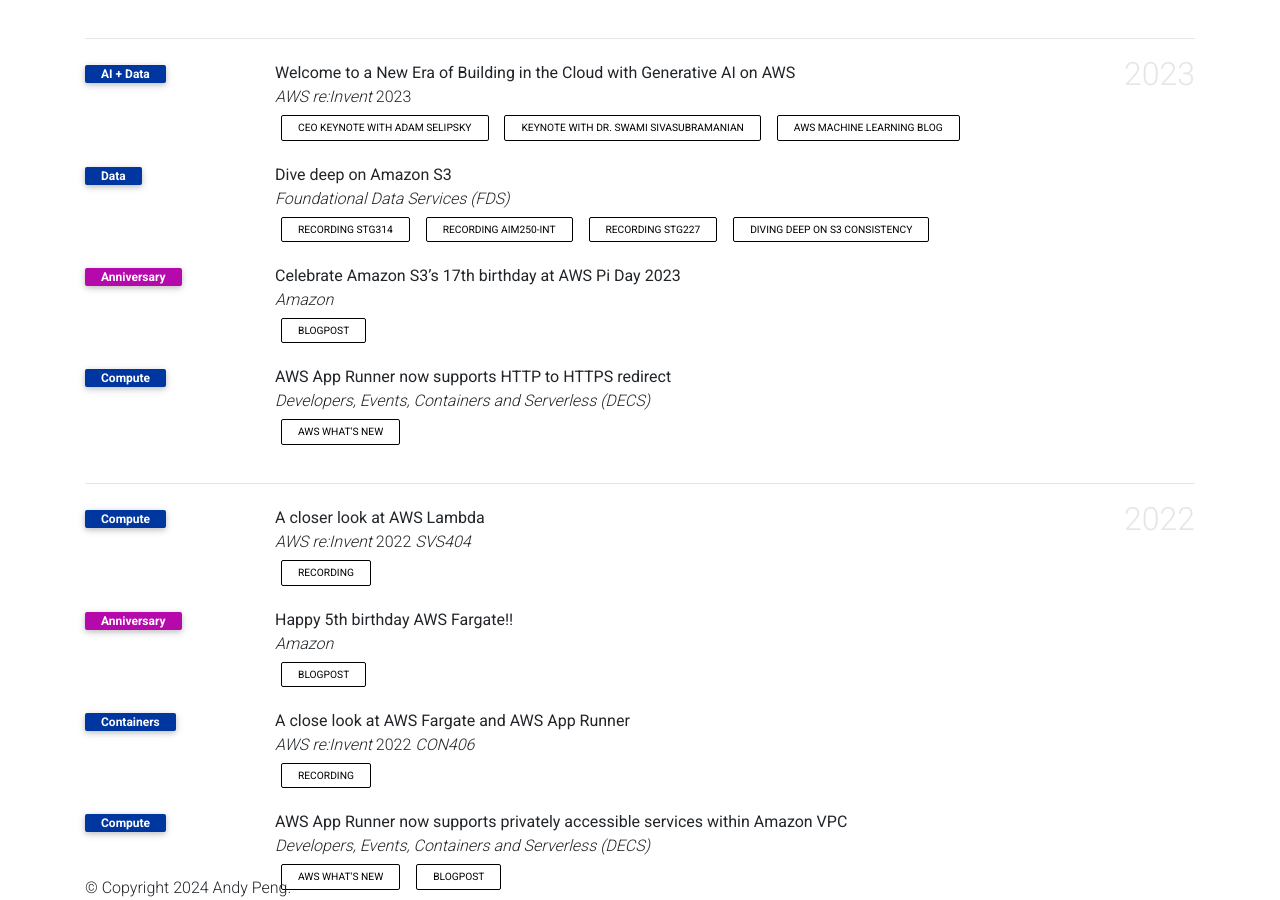
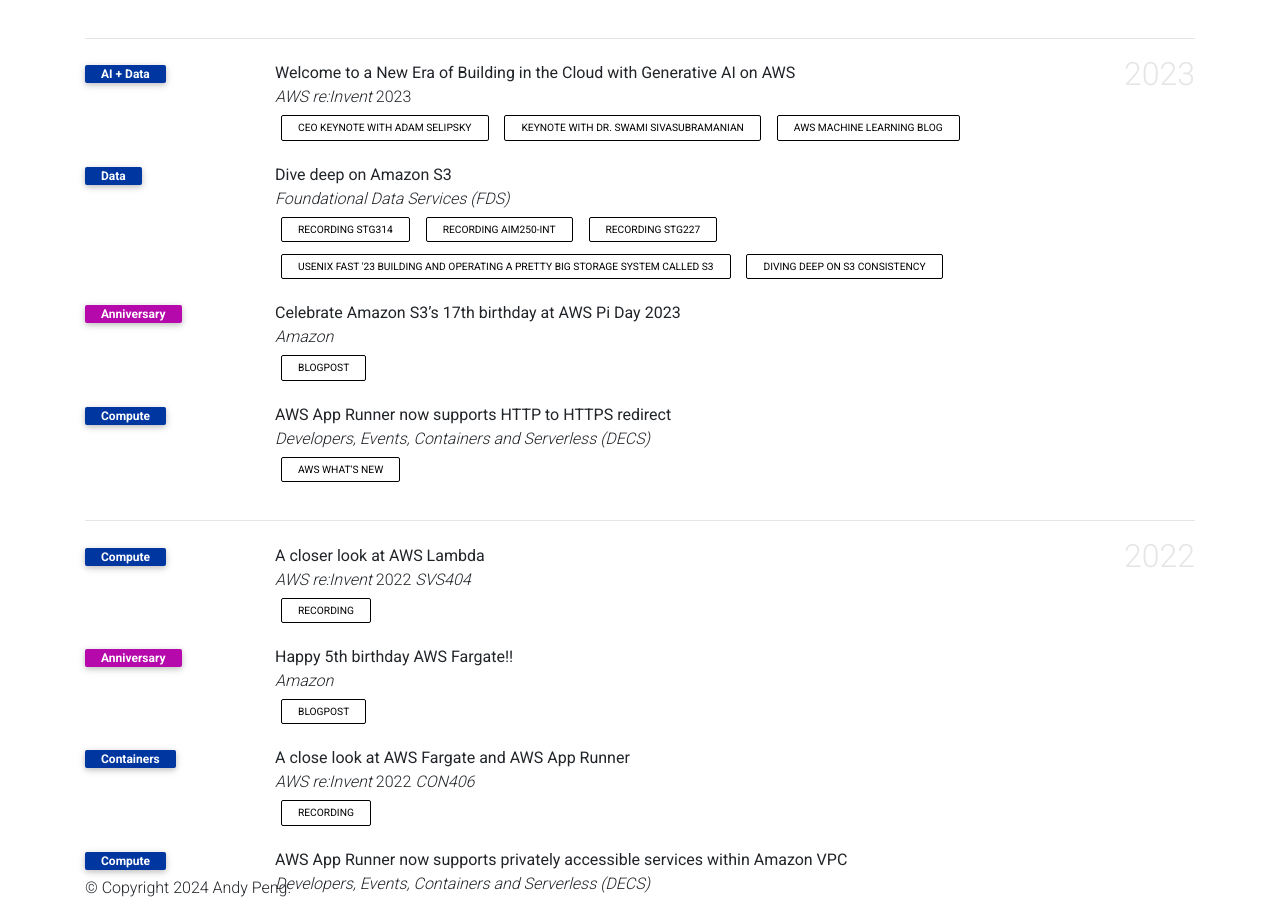
Before and after one commit to gfw001/gfw001.github.io, a Jekyll site: the page products.html, which Jekyll copies as it is, in a window 1280 px wide and 900 px high, scrolled down 686 px. Built offline with Jekyll 4.4.1, drawn with Linux system fonts in a browser that asks for light colours; comment, search, counter and statistics services are not loaded; a style sheet for code colours, icons or effects is not loaded.

Commit message:
Update products.html

```diff
--- a/products.html
+++ b/products.html
@@ -227,6 +227,7 @@
                      <a href="https://youtu.be/sYDJYqvNeXU?si=QxvSEBmhc4pib-cx" class="btn btn-sm z-depth-0" role="button" rel="external nofollow noopener" target="_blank">Recording STG314</a>
                      <a href="https://youtu.be/9pXpoxf_los?si=dqrJz6-lVJ-GBbB0" class="btn btn-sm z-depth-0" role="button" rel="external nofollow noopener" target="_blank">Recording AIM250-INT</a>
                      <a href="https://youtu.be/Alxig9GFIE4?si=gmjHDwY0nhiXRz-c" class="btn btn-sm z-depth-0" role="button" rel="external nofollow noopener" target="_blank">Recording STG227</a>
+                     <a href="https://www.allthingsdistributed.com/2023/07/building-and-operating-a-pretty-big-storage-system.html" class="btn btn-sm z-depth-0" role="button" rel="external nofollow noopener" target="_blank">USENIX FAST '23 Building and operating a pretty big storage system called S3</a>
                      <a href="https://www.allthingsdistributed.com/2021/04/s3-strong-consistency.html" class="btn btn-sm z-depth-0" role="button" rel="external nofollow noopener" target="_blank">Diving Deep on S3 Consistency</a>
                </div>
                <div class="badges">
```
